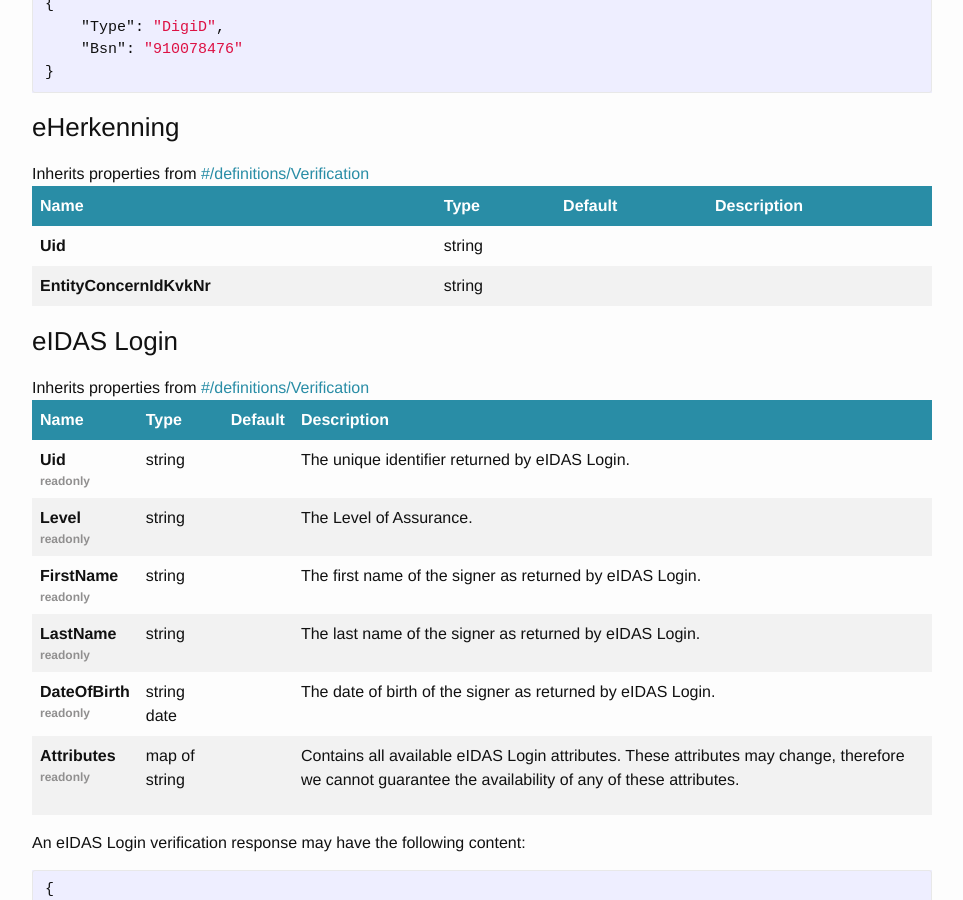
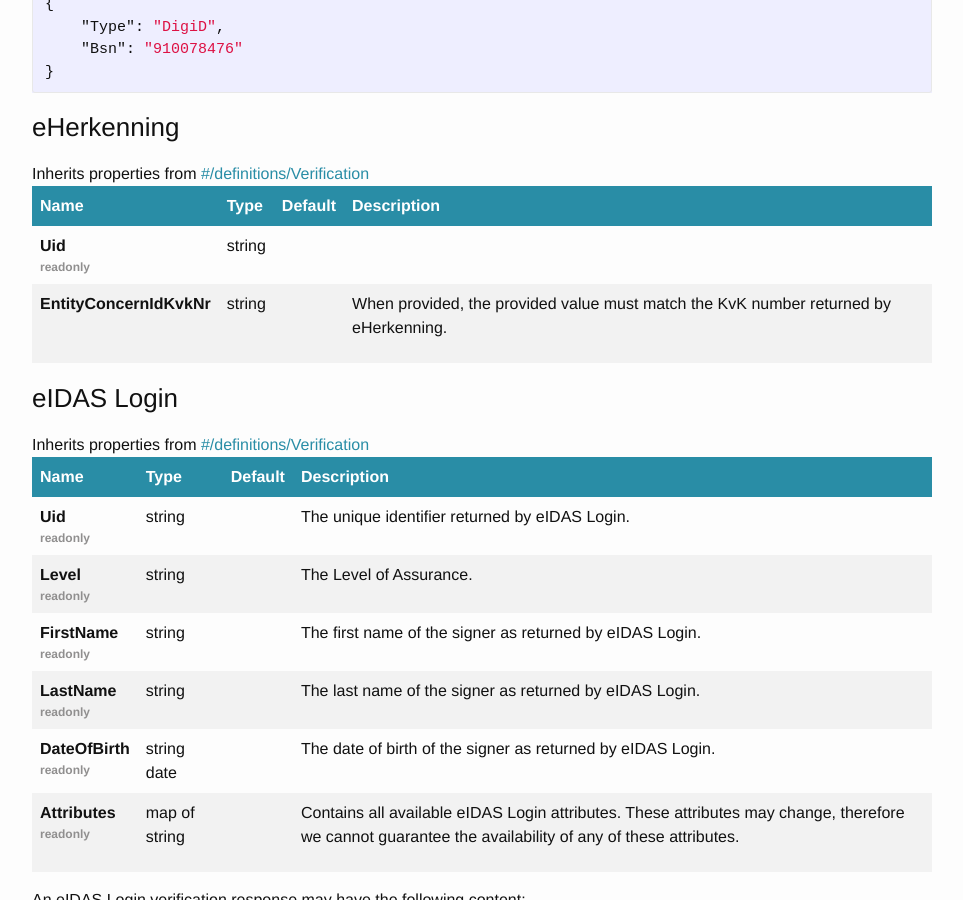
Before and after one commit to markohantula/evidos.github.io, a Jekyll site: the page built from endpoints.html, in a window 1280 px wide and 900 px high, scrolled down 13951 px. Shown: the whole window, without its empty margins (158-1121 px from the left). Built offline with Jekyll 4.4.1, drawn with Linux system fonts in a browser that asks for light colours.

Commit message:
Add eHerkenning verification info
Adds a description for the Kvk number property and the readonly tag for the returned Uid

```diff
--- a/_data/api-swagger.yaml
+++ b/_data/api-swagger.yaml
@@ -544,8 +544,11 @@
       properties:
         Uid:
           type: string
+          readOnly: true
         EntityConcernIdKvkNr:
           type: string
+          description: |
+            When provided, the provided value must match the KvK number returned by eHerkenning.
 
   eIDAS Login:
     allOf:
```
